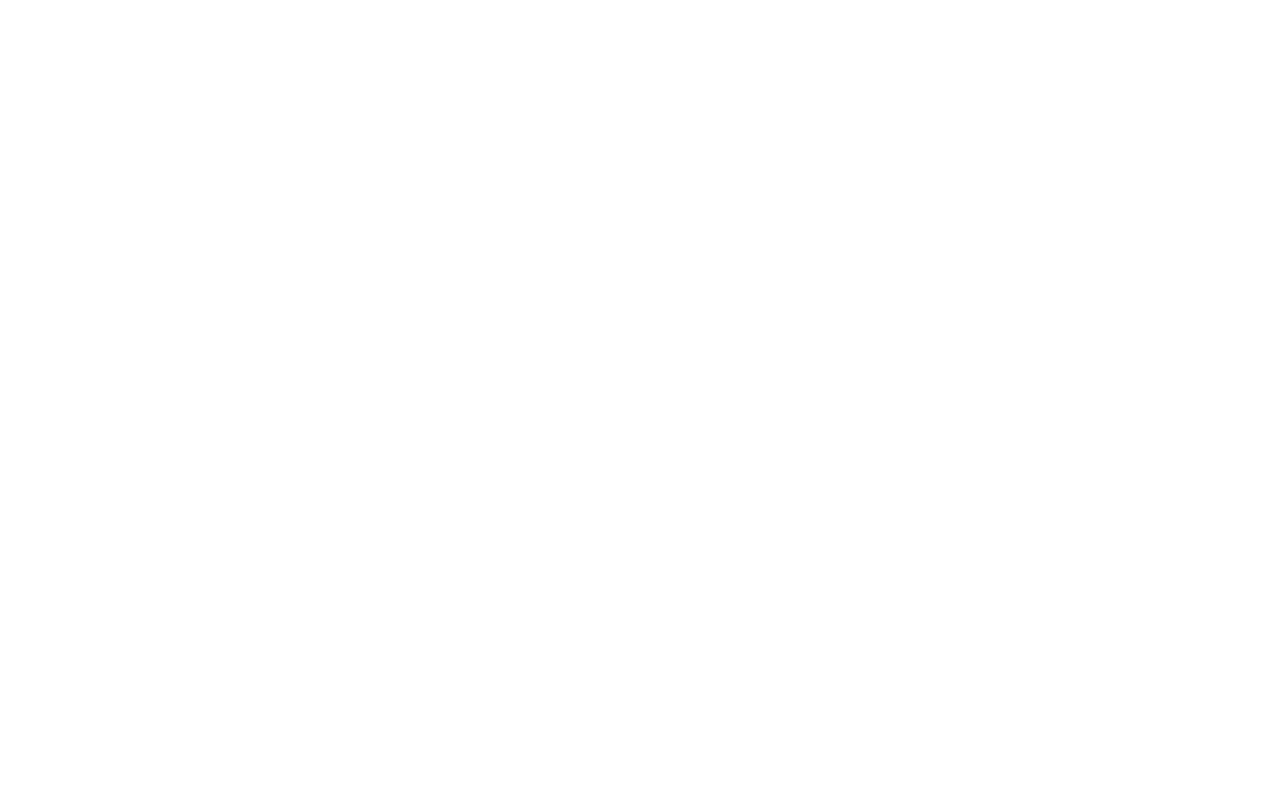
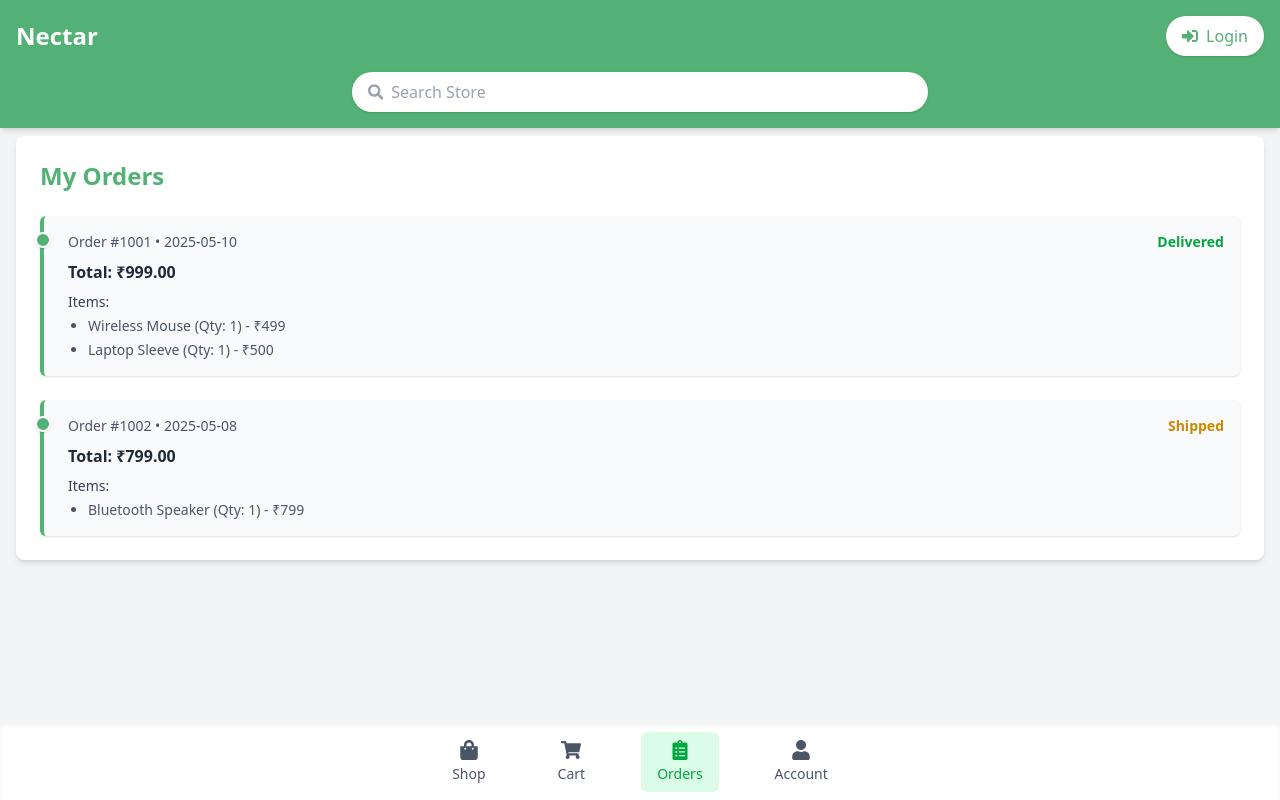
Before and after one commit to SaiRama-Doddi/Nectar, a React (Vite) app: page /order in a window 1280 px wide. Before the commit this address had no page. Built offline with nearby package versions, Linux system fonts and the light colour scheme.

Commit message:
added account and order page

```diff
--- /dev/null
+++ b/src/Account/AccountDetails.jsx
@@ -0,0 +1,70 @@
+import React, { useState } from "react";
+import Header from "../Component/Header";
+import Navbar from "../Component/Navbar";
+
+export default function AccountPage() {
+  const [selectedSection, setSelectedSection] = useState("details");
+
+  const menuItems = [
+    { key: "details", label: "Account Details" },
+    { key: "address", label: "Manage Address" },
+    { key: "logout", label: "Logout" },
+  ];
+
+  const renderContent = () => {
+    switch (selectedSection) {
+      case "details":
+        return <div className="text-gray-700">Update your account details here.</div>;
+      case "address":
+        return <div className="text-gray-700">Manage your saved addresses here.</div>;
+      case "logout":
+        return <div className="text-red-600 font-medium">You have been logged out.</div>;
+      default:
+        return <div>Select a section.</div>;
+    }
+  };
+
+  return (
+    <div className="min-h-screen flex flex-col bg-gray-100">
+      <Header />
+
+      <div className="flex-1 px-4 py-2 overflow-hidden">
+        <div className="flex flex-col md:flex-row bg-white rounded-lg shadow-md h-full max-h-[calc(100vh-160px)] overflow-hidden">
+          {/* Sidebar */}
+          <aside className="w-full md:w-1/4 border-b md:border-b-0 md:border-r bg-gray-50 p-4">
+            <h2 className="text-xl font-bold mb-4">My Account</h2>
+            <nav className="space-y-2">
+              {menuItems.map((item) => (
+                <button
+                  key={item.key}
+                  className={`w-full text-left px-4 py-2 rounded-md transition ${
+                    selectedSection === item.key
+                      ? "bg-[#53B175] text-white"
+                      : "bg-white text-gray-700 hover:bg-gray-100"
+                  }`}
+                  onClick={() => setSelectedSection(item.key)}
+                >
+                  {item.label}
+                </button>
+              ))}
+            </nav>
+          </aside>
+
+          {/* Content */}
+          <main className="w-full md:w-3/4 p-6 overflow-y-auto scrollbar-hide">
+            <h3 className="text-2xl font-semibold mb-4 capitalize text-[#53B175]">
+              {menuItems.find((item) => item.key === selectedSection)?.label}
+            </h3>
+            <div className="bg-white p-4 rounded shadow-inner min-h-[200px]">
+              {renderContent()}
+            </div>
+          </main>
+        </div>
+      </div>
+
+      <div className="sticky bottom-0 left-0 w-full z-50 bg-white shadow-inner">
+        <Navbar />
+      </div>
+    </div>
+  );
+}
--- a/src/App.jsx
+++ b/src/App.jsx
@@ -19,6 +19,8 @@
 import CategoryProducts from './ProductDetails/CategoryProducts';
 import CartPage from './Cart/CartPage';
 import Header from './Component/Header';
+import AccountDetails from './Account/AccountDetails';
+import OrderPage from './Order/OrderPage';
 
 function SplashWrapper() {
   const navigate = useNavigate();
@@ -55,6 +57,9 @@
         <Route path="/category/:category" element={<CategoryProducts />} />
         <Route path='/cart'  element={<CartPage />} />
         <Route path='/header' element={<Header />} />
+        <Route path='/account' element={<AccountDetails />} />
+        <Route path='/order' element={<OrderPage />} />
+
       </Routes>
     </Router>
   );
--- a/src/Cart/CartPage.jsx
+++ b/src/Cart/CartPage.jsx
@@ -2,12 +2,16 @@
 import { FaTrash } from "react-icons/fa";
 import Navbar from "../Component/Navbar";
 import { useCart } from '../Context/CartContext';
+import Header from "../Component/Header";
 
 const CartPage = () => {
   const { cartItems, removeFromCart, clearCart } = useCart();
 
   return (
+        <div className="h-screen flex flex-col relative bg-gray-100">
+          <Header />
     <div className="w-full px-4 py-6 overflow-y-auto h-[calc(100vh-100px)] scrollbar-hide">
+
       <h2 className="text-2xl font-bold mb-4 font-Poppins">Your Cart</h2>
 
       {cartItems.length > 0 ? (
@@ -57,6 +61,7 @@
         <Navbar />
       </div>
     </div>
+ </div>
   );
 };
 
--- a/src/Component/Header.jsx
+++ b/src/Component/Header.jsx
@@ -1,19 +1,30 @@
-import React from 'react';
+import React, { useState } from 'react';
 import { FaSearch, FaSignInAlt } from 'react-icons/fa';
 
 const Header = () => {
+  const [isModalOpen, setIsModalOpen] = useState(false);
+  const [mobileNumber, setMobileNumber] = useState('');
+
+  const openModal = () => setIsModalOpen(true);
+  const closeModal = () => setIsModalOpen(false);
+
+  const handleLogin = () => {
+    console.log('Logging in with mobile number:', mobileNumber);
+    closeModal();
+  };
+
   return (
     <header className="bg-[#53B175] text-green-900 py-4 shadow-md">
-      {/* Top Section: Nectar + Login */}
+      {/* Top Section */}
       <div className="max-w-7xl mx-auto px-4 flex flex-col sm:flex-row sm:items-center justify-between space-y-2 sm:space-y-0">
-        {/* Title */}
         <div className="text-center sm:text-left w-full sm:w-auto">
           <h1 className="text-2xl font-bold text-white font-Poppins">Nectar</h1>
         </div>
-
-        {/* Login Button */}
         <div className="flex justify-center sm:justify-end w-full sm:w-auto">
-          <button className="flex items-center space-x-2 bg-white text-[#53B175] font-medium px-4 py-2 rounded-full shadow hover:bg-green-50 transition duration-200">
+          <button
+            className="flex items-center space-x-2 bg-white text-[#53B175] font-medium px-4 py-2 rounded-full shadow hover:bg-green-50 transition duration-200"
+            onClick={openModal}
+          >
             <FaSignInAlt />
             <span>Login</span>
           </button>
@@ -31,6 +42,41 @@
           />
         </div>
       </div>
+
+   {/* Modal */}
+{isModalOpen && (
+<div className="fixed inset-0 z-20 flex justify-center items-center  bg-transparent">
+  <div
+    className="bg-white p-6 rounded-t-2xl lg:rounded-lg shadow-md w-full sm:w-full md:w-[80%] lg:w-96 transition-all backdrop-blur-sm"
+    onClick={(e) => e.stopPropagation()}
+  >
+    <h2 className="text-lg font-semibold text-center mb-4">
+      Login with Mobile Number
+    </h2>
+    <input
+      type="text"
+      placeholder="Enter Mobile Number"
+      value={mobileNumber}
+      onChange={(e) => setMobileNumber(e.target.value)}
+      className="w-full p-2 border border-gray-300 rounded-md mb-4"
+    />
+    <button
+      className="w-full bg-[#53B175] text-white py-2 rounded-md hover:bg-green-600 transition duration-200"
+      onClick={handleLogin}
+    >
+      Log In
+    </button>
+    <button
+      className="mt-4 text-[#53B175] font-medium w-full"
+      onClick={closeModal}
+    >
+      Close
+    </button>
+  </div>
+</div>
+
+)}
+
     </header>
   );
 };
--- a/src/Component/NumberPage.jsx
+++ b/src/Component/NumberPage.jsx
@@ -1,5 +1,6 @@
 import React, { useState } from "react";
 import { useNavigate } from "react-router-dom";
+import { FaArrowLeft } from "react-icons/fa"; // Import back arrow icon
 import Image from "../assets/Mask Group.png";
 
 const NumberPage = () => {
@@ -16,7 +17,16 @@
   };
 
   return (
-    <div className="min-h-screen flex items-center justify-center bg-gray-100 px-4">
+    <div className="relative min-h-screen flex items-center justify-center bg-gray-100 px-4">
+      {/* Back Button */}
+      <button
+        onClick={() => navigate(-1)} // Navigate back when clicked
+        className="absolute top-4 left-4 p-2 bg-green-600 text-white rounded-full shadow-md hover:bg-green-700 transition"
+      >
+        <FaArrowLeft />
+      </button>
+
+      {/* Main Content */}
       <div className="flex flex-col md:flex-row items-center justify-center rounded-xl overflow-hidden w-full max-w-4xl">
         <div className="w-full md:w-1/2">
           <img src={Image} alt="Banner" className="object-cover w-full h-64 md:h-full" />
--- /dev/null
+++ b/src/Order/OrderPage.jsx
@@ -0,0 +1,76 @@
+import React from "react";
+import Header from "../Component/Header";
+import Navbar from "../Component/Navbar";
+
+export default function OrdersPage() {
+  const orders = [
+    {
+      id: 1001,
+      status: "Delivered",
+      date: "2025-05-10",
+      total: 999,
+      items: [
+        { name: "Wireless Mouse", qty: 1, price: 499 },
+        { name: "Laptop Sleeve", qty: 1, price: 500 },
+      ],
+    },
+    {
+      id: 1002,
+      status: "Shipped",
+      date: "2025-05-08",
+      total: 799,
+      items: [
+        { name: "Bluetooth Speaker", qty: 1, price: 799 },
+      ],
+    },
+  ];
+
+  return (
+    <div className="min-h-screen flex flex-col bg-gray-100">
+      <Header />
+
+      <div className="flex-1 px-4 py-2 overflow-hidden">
+        <div className="bg-white rounded-lg shadow-md h-full max-h-[calc(100vh-160px)] overflow-y-auto scrollbar-hide p-6">
+          <h2 className="text-2xl font-semibold mb-6 text-[#53B175]">My Orders</h2>
+
+          <div className="space-y-6">
+            {orders.map((order) => (
+              <div
+                key={order.id}
+                className="border-l-4 border-[#53B175] pl-6 relative bg-gray-50 p-4 rounded-md shadow-sm"
+              >
+                <div className="absolute top-4 left-[-9px] w-4 h-4 bg-[#53B175] rounded-full border-2 border-white shadow"></div>
+
+                <div className="flex justify-between items-center mb-2">
+                  <span className="text-sm text-gray-600">
+                    Order #{order.id} • {order.date}
+                  </span>
+                  <span className={`text-sm font-semibold ${order.status === "Delivered" ? "text-green-600" : "text-yellow-600"}`}>
+                    {order.status}
+                  </span>
+                </div>
+
+                <div className="text-gray-800 font-semibold mb-2">
+                  Total: ₹{order.total.toFixed(2)}
+                </div>
+
+                <div className="text-sm text-gray-700 mb-1 font-medium">Items:</div>
+                <ul className="text-sm text-gray-600 list-disc pl-5 space-y-1">
+                  {order.items.map((item, index) => (
+                    <li key={index}>
+                      {item.name} (Qty: {item.qty}) - ₹{item.price}
+                    </li>
+                  ))}
+                </ul>
+              </div>
+            ))}
+          </div>
+        </div>
+      </div>
+
+      <div className="sticky bottom-0 left-0 w-full z-50 bg-white shadow-inner">
+        <Navbar />
+      </div>
+    </div>
+  );
+}
```
